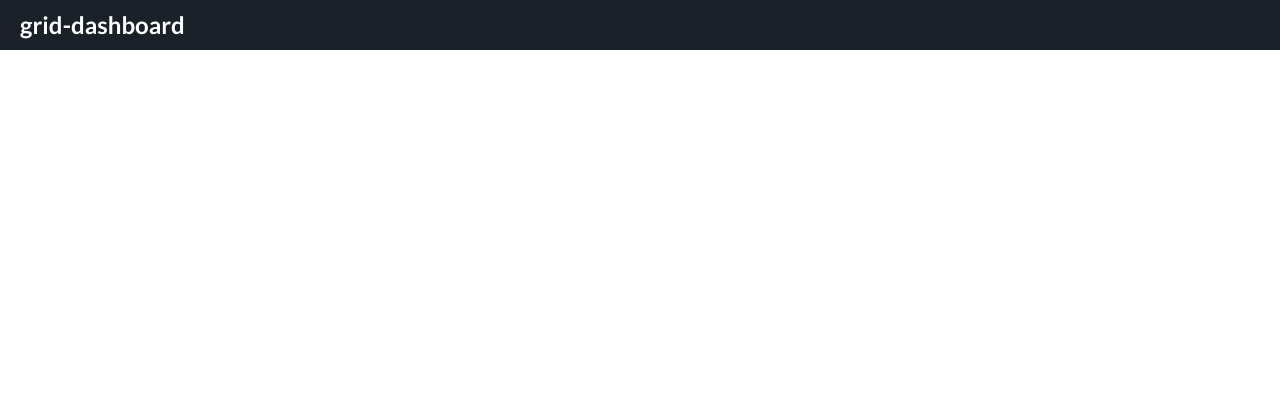
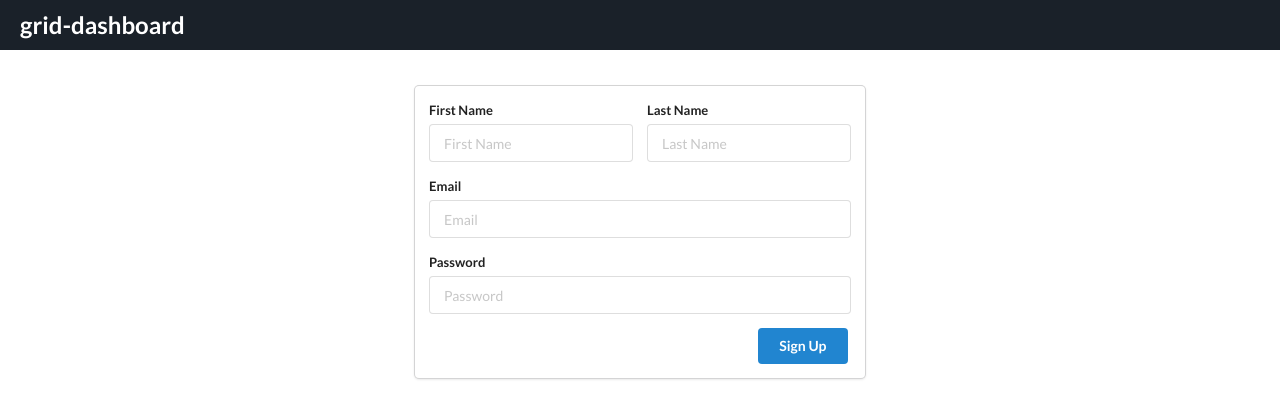
Before and after one commit to guicampanati/grid-dashboard, an Angular app: page / in a window 1280 px wide. Shown: the top 418 px of the page. Built offline with nearby package versions, Linux system fonts and the light colour scheme; what @angular/fire would draw is missing.

Commit message:
feat: login component

```diff
--- a/src/app/app-routing.module.ts
+++ b/src/app/app-routing.module.ts
@@ -1,10 +1,16 @@
 import { NgModule } from '@angular/core';
-import { Routes, RouterModule } from '@angular/router';
+import { RouterModule, Routes } from '@angular/router';
+import { LoginComponent } from './login/login.component';
 
-const routes: Routes = [];
+const routes: Routes = [
+  {
+    path: '',
+    component: LoginComponent,
+  },
+];
 
 @NgModule({
   imports: [RouterModule.forRoot(routes)],
-  exports: [RouterModule]
+  exports: [RouterModule],
 })
-export class AppRoutingModule { }
+export class AppRoutingModule {}
--- a/src/app/app.component.html
+++ b/src/app/app.component.html
@@ -1,7 +1,7 @@
 <header><h2>grid-dashboard</h2></header>
 
 <div class="app">
-  <div class="ui grid container">
+  <div class="ui container">
     <router-outlet></router-outlet>
   </div>
 </div>
--- /dev/null
+++ b/src/app/login/login.component.html
@@ -0,0 +1,27 @@
+<div class="ui middle aligned center aligned grid">
+  <div class="ui card login-card">
+    <div class="content">
+      <form class="ui form">
+        <div class="two fields">
+          <div class="field">
+            <label>First Name</label>
+            <input type="text" name="firstName" placeholder="First Name" />
+          </div>
+          <div class="field">
+            <label>Last Name</label>
+            <input type="text" name="lastName" placeholder="Last Name" />
+          </div>
+        </div>
+        <div class="field">
+          <label>Email</label>
+          <input type="email" name="email" placeholder="Email" />
+        </div>
+        <div class="field">
+          <label>Password</label>
+          <input type="password" name="password" placeholder="Password" />
+        </div>
+        <button class="ui primary button login" type="submit">Sign Up</button>
+      </form>
+    </div>
+  </div>
+</div>
--- /dev/null
+++ b/src/app/login/login.component.scss
@@ -0,0 +1,7 @@
+.login-card {
+  width: 450px;
+}
+
+.login.button {
+  float: right;
+}
--- /dev/null
+++ b/src/app/login/login.component.ts
@@ -0,0 +1,15 @@
+import { Component, OnInit } from '@angular/core';
+
+@Component({
+  selector: 'app-login',
+  templateUrl: './login.component.html',
+  styleUrls: ['./login.component.scss']
+})
+export class LoginComponent implements OnInit {
+
+  constructor() { }
+
+  ngOnInit(): void {
+  }
+
+}
```
Also changed, not shown: src/app/app.module.ts (+6 -1 lines), 1 other file (tests, documents, lock files or other folders).
